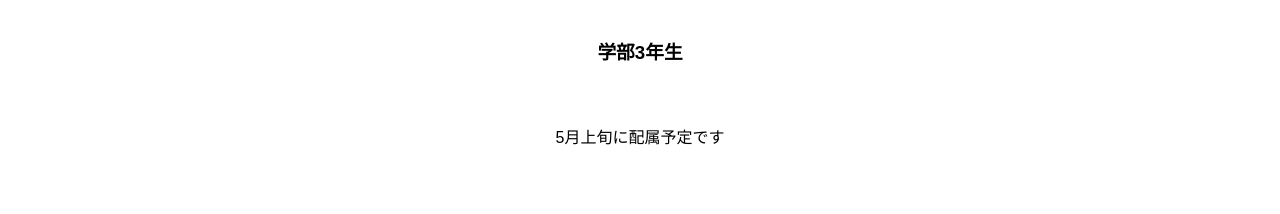
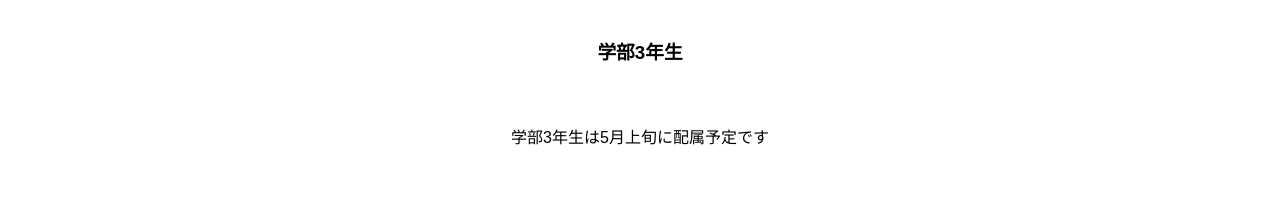
Before and after one commit to Kipeo22/AIT-NLPLab, a Next.js app: page / in a window 1280 px wide. Shown: the part 4180-4394 px from the top of the page. Built offline with nearby package versions, Linux system fonts and the light colour scheme.

Commit message:
学部3年生の記述を変更

```diff
--- a/src/component/member/MemberList.jsx
+++ b/src/component/member/MemberList.jsx
@@ -23,7 +23,7 @@ export default function MemberList({ teachers, students_b4 }) {
           ))}
         </div>
       <h3 style={{ marginTop: "4rem" }}>学部3年生</h3>
-      <p className={styles.centerText}>5月上旬に配属予定です</p>
+      <p className={styles.centerText}>学部3年生は5月上旬に配属予定です</p>
       </div>
       </div>
     </section>
```
